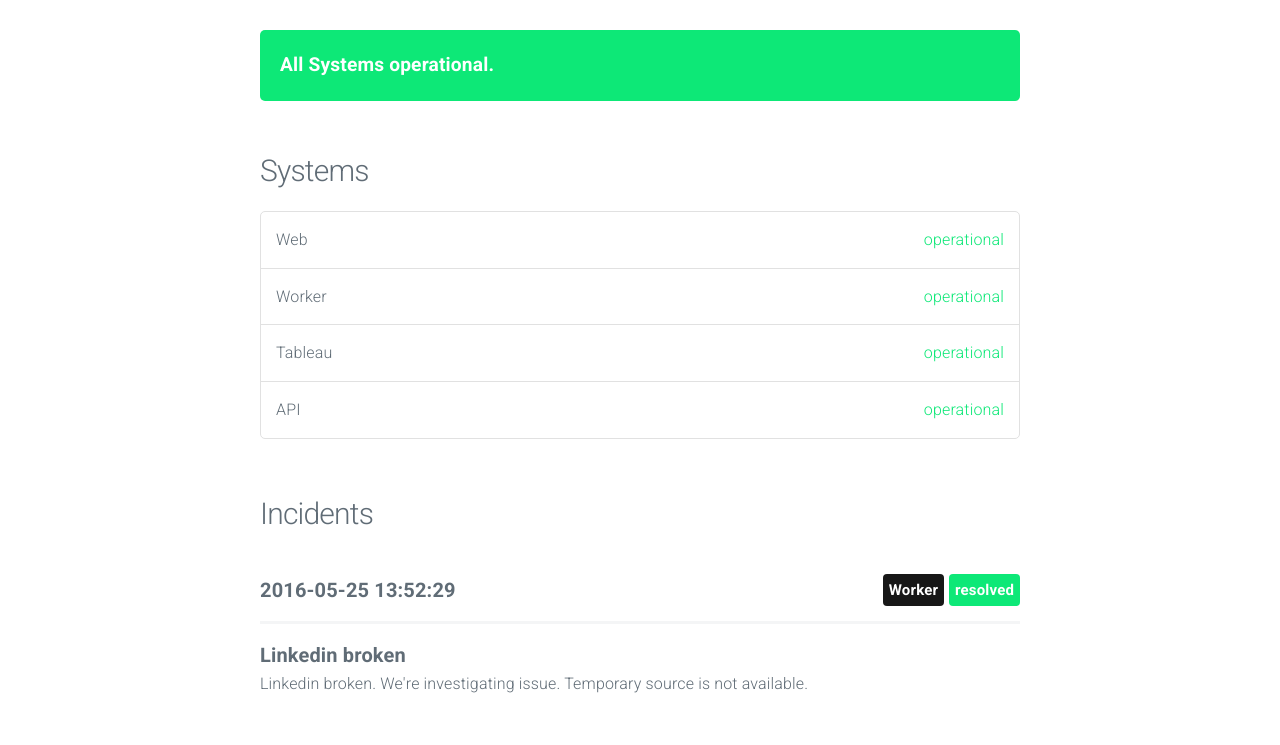
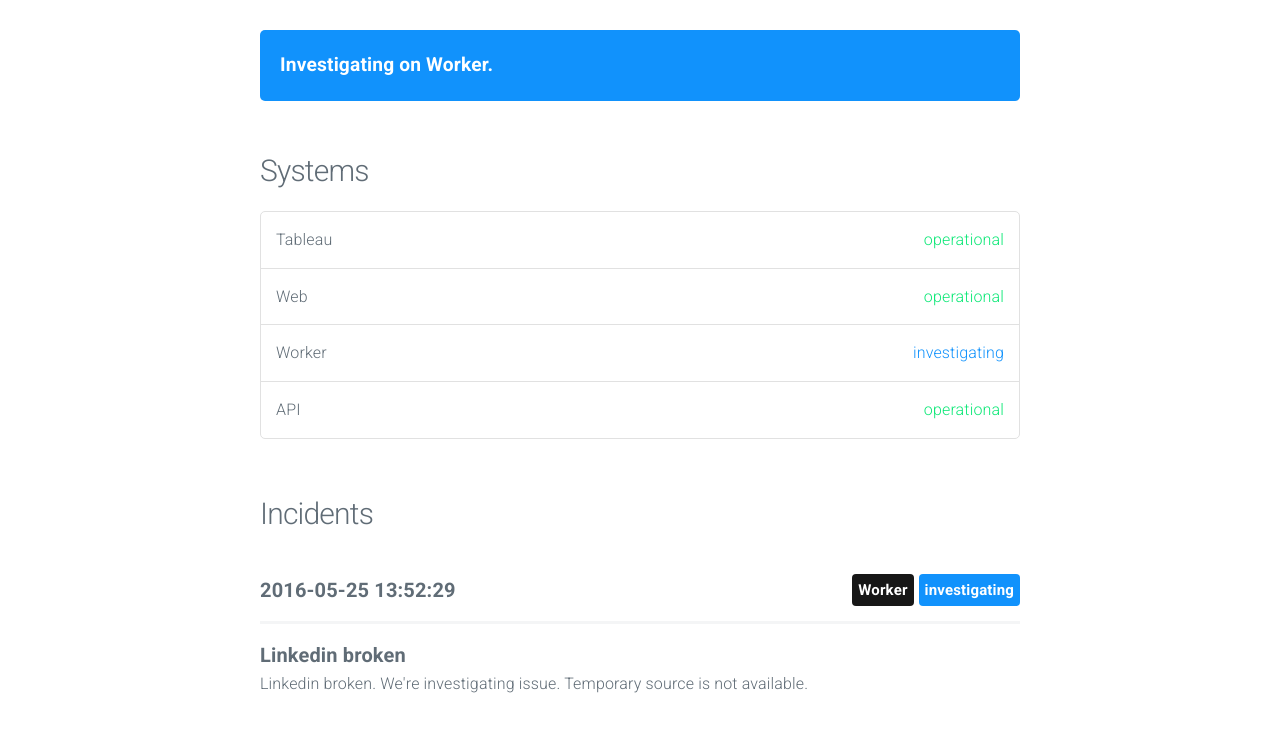
Before and after one commit to necromant2005/status, a plain HTML site: page index.html in a window 1280 px wide. Shown: the part 55-800 px from the top of the page. Drawn offline with nearby package versions, Linux system fonts and the light colour scheme.

Commit message:
update index

```diff
--- a/index.html
+++ b/index.html
@@ -31,24 +31,26 @@
 
 			<section class="container" id="main">
 
-					<div class="panel operational">
-						All Systems operational.
+
+					<div class="panel investigating">
+						Investigating on Worker.
 					</div>
+
 
 
 				<h4>Systems</h4>
 				<ul class="systems">
 
 					<li>
+						Tableau <span class="status operational">operational</span>
+					</li>
+
+					<li>
 						Web <span class="status operational">operational</span>
 					</li>
 
 					<li>
-						Worker <span class="status operational">operational</span>
-					</li>
-
-					<li>
-						Tableau <span class="status operational">operational</span>
+						Worker <span class="status investigating">investigating</span>
 					</li>
 
 					<li>
@@ -64,7 +66,7 @@
 						<span class="date">2016-05-25 13:52:29</span>
 
 
-							<span class="label operational float-right">resolved</span>
+							<span class="label investigating float-right">investigating</span>
 
 
 							<span class="label system float-right">Worker</span>
```
